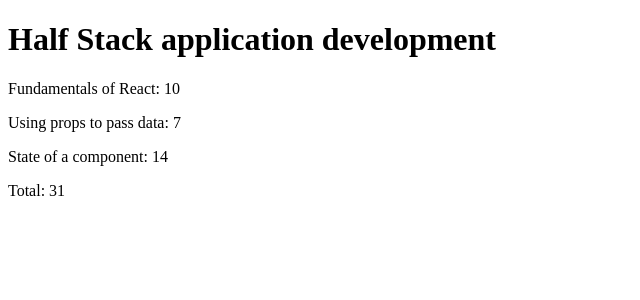
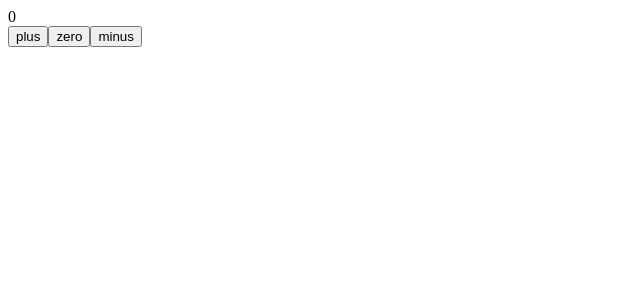
Before and after one commit to EricChv/FullStackOpen, a React (Vite) app in the folder part1/courseinfo/: page / in a window 1280 px wide. Shown: the top 300 px of the page, without its empty margins (0-640 px from the left). Built offline with nearby package versions, Linux system fonts and the light colour scheme.

Commit message:
Extract Display and Button into separate components for better modularity and reusability

```diff
--- a/part1/courseinfo/src/App.jsx
+++ b/part1/courseinfo/src/App.jsx
@@ -1,46 +1,41 @@
-const Header = ({ course }) => {
-  return <h1>{course.name}</h1>
-}
-
-const Content = ({ parts }) => {
-  return (
-    <>
-      {parts.map((part, index) => (
-        <p key={index}>{part.name}: {part.exercises}</p>
-      ))}
-    </>
-  )
-}
-
-const Total = ({ parts }) => {
-    const total = parts.reduce((sum, part) => sum + part.exercises, 0)
-    return <p>Total: {total}</p>
-}
+import { useState } from "react";
+import Display from './components/Display'
+import Button from './components/Button'
 
 const App = () => {
-  const course = {
-    name: 'Half Stack application development',
-    parts: [
-      {
-        name: 'Fundamentals of React',
-        exercises: 10
-      },
-      {
-        name: 'Using props to pass data',
-        exercises: 7
-      },
-      {
-        name: 'State of a component',
-        exercises: 14
-      }
-    ]
+  const [ counter, setCounter ] = useState(0)
+  console.log('rendering with counter value', counter)
+
+  const increaseByOne = () => {
+    console.log('increasing... value before: ', counter)
+    setCounter(counter + 1)
+  }
+  const decreaseByOne = () => {
+    console.log('decreasing... value before: ', counter)
+    setCounter(counter - 1)
   }
 
+  const setToZero = () => {
+    console.log('resetting to zero... value before: ', counter)
+    setCounter(0)
+  }
+
+  //This component contains the Display component - which displays the counter's value 0. And three Button components. The buttons all have event handlers, which are used to change the state of the counter.
   return (
     <div>
-      <Header course={course}/>
-      <Content parts={course.parts}/>
-      <Total parts={course.parts}/>
+      <Display counter={counter}/>
+      <Button
+        onClick={increaseByOne}
+        text='plus'
+      />
+      <Button
+        onClick={setToZero}
+        text='zero'
+      />
+      <Button
+        onClick={decreaseByOne}
+        text='minus'
+      />
     </div>
   )
 }
--- /dev/null
+++ b/part1/courseinfo/src/components/Button.jsx
@@ -0,0 +1,11 @@
+// Instead of repeating the <button> element three times
+// with slightly different text and event handlers,
+// you’re creating a reusable Button component that can:
+// - Take an event handler (e.g. onClick)
+// - Take a label (e.g. 'plus', 'zero', 'minus')
+// - Render a button with the correct behavior and label
+
+const Button = ({ onClick, text}) =>
+<button onClick={onClick}>{text}</button>
+
+export default Button
--- /dev/null
+++ b/part1/courseinfo/src/components/Display.jsx
@@ -0,0 +1,9 @@
+// Instead of directly showing the counter value inside the App component, you’re creating a reusable Display component that can:
+// - Take a value (e.g. counter)
+// - Display that value inside a <div>
+// - Be reused wherever you want to show the counter
+
+const Display = ({ counter }) =>
+<div>{counter}</div>
+
+export default Display
```
